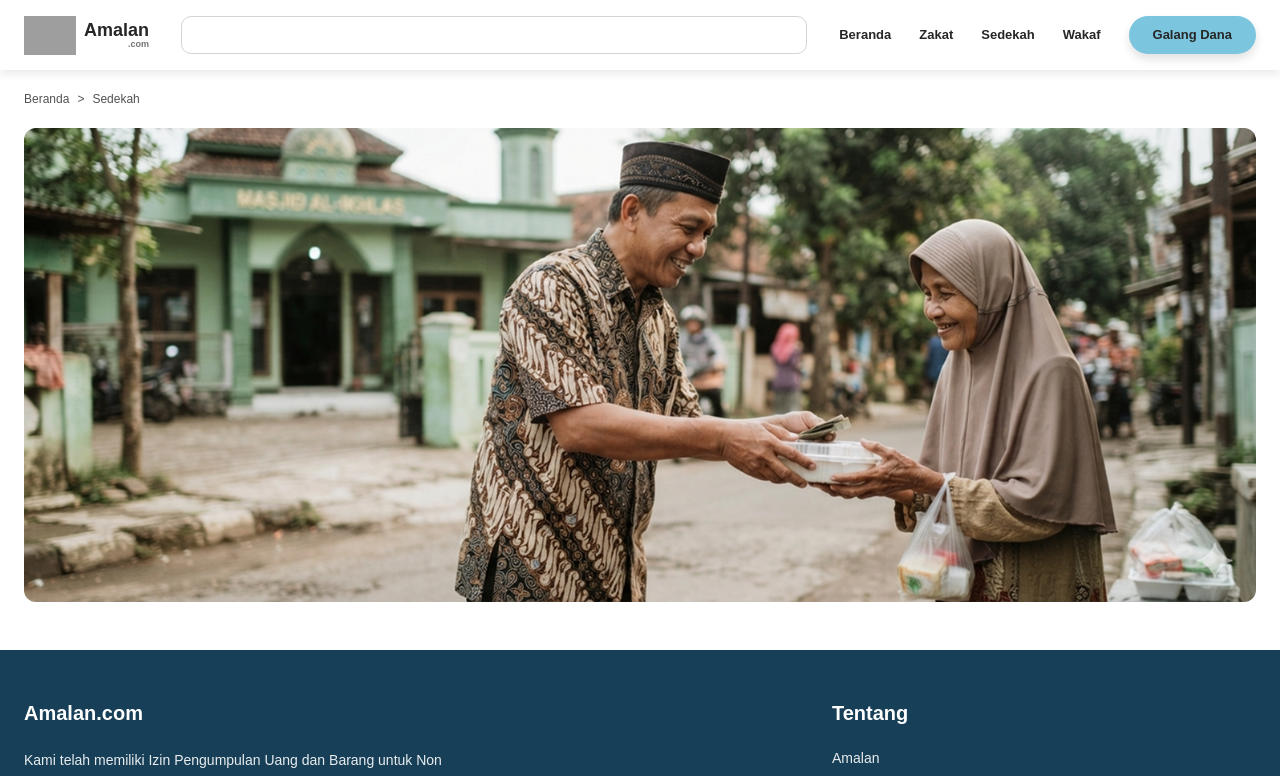
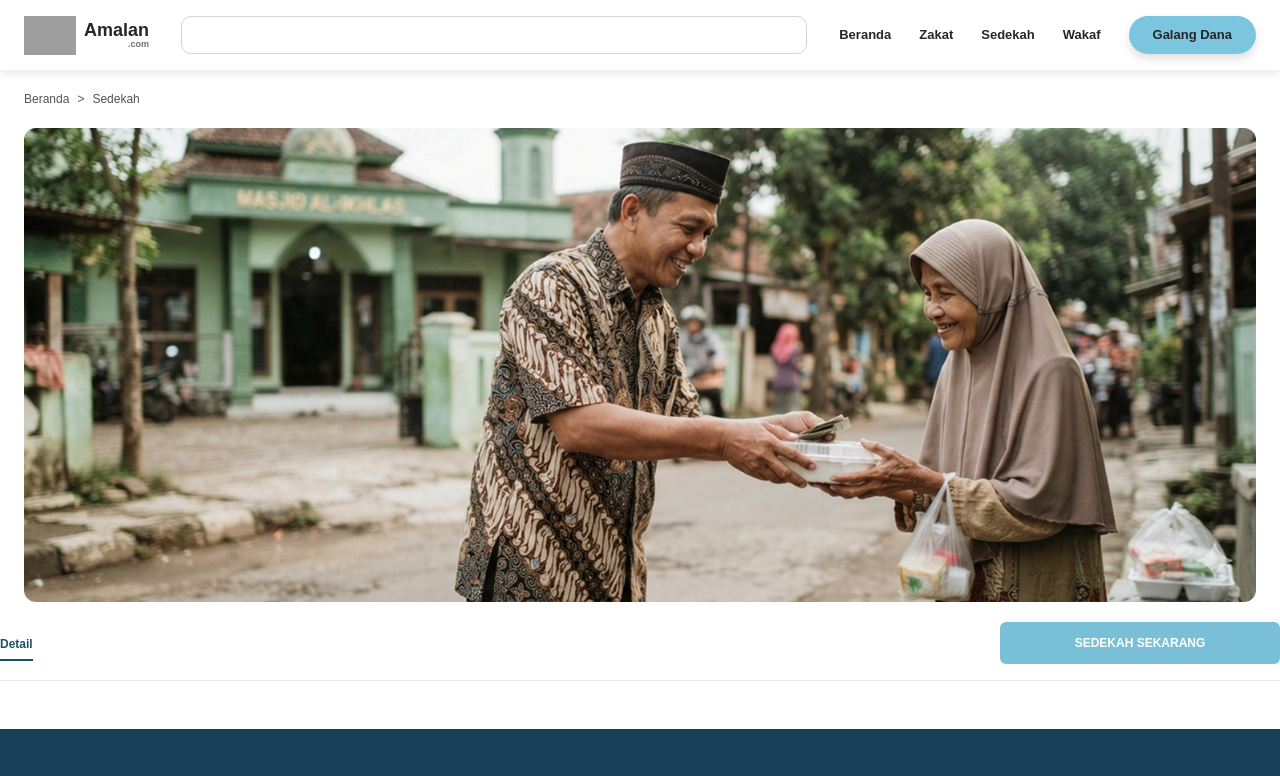
Before and after one commit to kevinefendy/website-profile-komunitas, a Next.js app: page /sedekah in a window 1280 px wide. Shown: the top 776 px of the page. Built offline with nearby package versions, Linux system fonts and the light colour scheme; grey boxes are pictures that could not be loaded; some icons are missing.

Commit message:
feat: menambahkan navigasi detail sedekah

```diff
--- a/app/sedekah/page.tsx
+++ b/app/sedekah/page.tsx
@@ -35,6 +35,21 @@ export default function SedekahPage() {
             </div>
           </section>
         </div>
+
+        <div className="mt-5 flex flex-col gap-4 border-b border-neutral-200 pb-4 sm:flex-row sm:items-center sm:justify-between">
+          <div>
+            <span className="border-b-2 border-[#214E67] pb-2 text-[12px] font-semibold text-[#214E67]">
+              Detail
+            </span>
+          </div>
+
+          <Link
+            href="#detail-sedekah"
+            className="flex h-[42px] items-center justify-center rounded-md bg-[#79bfd8] px-6 text-[12px] font-semibold text-white transition hover:bg-[#69B8D3] sm:min-w-[280px]"
+          >
+            SEDEKAH SEKARANG
+          </Link>
+        </div>
       </main>
 
       <Footer />
```
